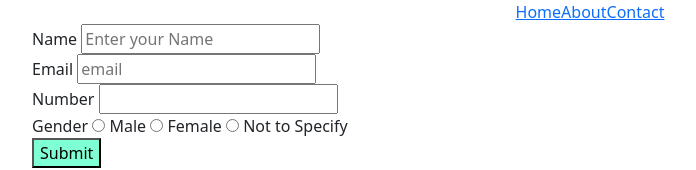
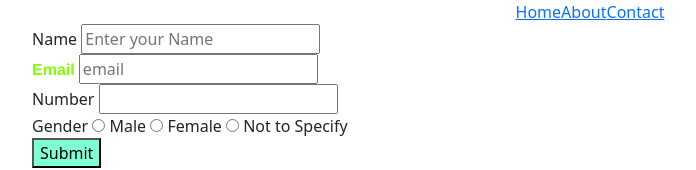
Before and after one commit to tirupathi2219/my-react-app-repo, a React (Create React App) app: page / in a window 1280 px wide. Shown: the top 170 px of the page, without its empty margins (50-746 px from the left). Built offline with nearby package versions, Linux system fonts and the light colour scheme.

Commit message:
email-field

```diff
--- a/src/Home.css
+++ b/src/Home.css
@@ -1,3 +1,8 @@
     .submit-button {
         background-color: aquamarine;
     }
+.email {
+    color: chartreuse;
+    font-weight: bold;
+    font-family: 'Franklin Gothic Medium', 'Arial Narrow', Arial, sans-serif;
+}
--- a/src/Home.jsx
+++ b/src/Home.jsx
@@ -26,7 +26,7 @@ export default function Home() {
         <div className='container'>
             <form action="#">
             <div><label>Name</label> <input type='text' required placeholder='Enter your Name '/> </div>
-            <div><label>Email</label> <input type='email' placeholder='email' /> </div>
+            <div><label className='email'>Email</label> <input type='email' placeholder='email' /> </div>
             <div><label>Number</label> <input type='text' onKeyDown={(e)=>{handleMobile(e)}} /> </div>
             <div><label>Gender</label> <input type='radio' name='gender' onChange={(e)=>{handleGender(e)}} /> <label>Male</label> <input type='radio' name='gender' onChange={(e)=>{handleGender(e)}}/> <label>Female</label> <input type='radio' name='gender' onChange={(e)=>{handleGender(e)}}/> <label>Not to Specify</label> </div>
             <div><button className='submit-button' type='submit' onClick={(e)=> handleSubmit(e)}>Submit</button></div>
```
